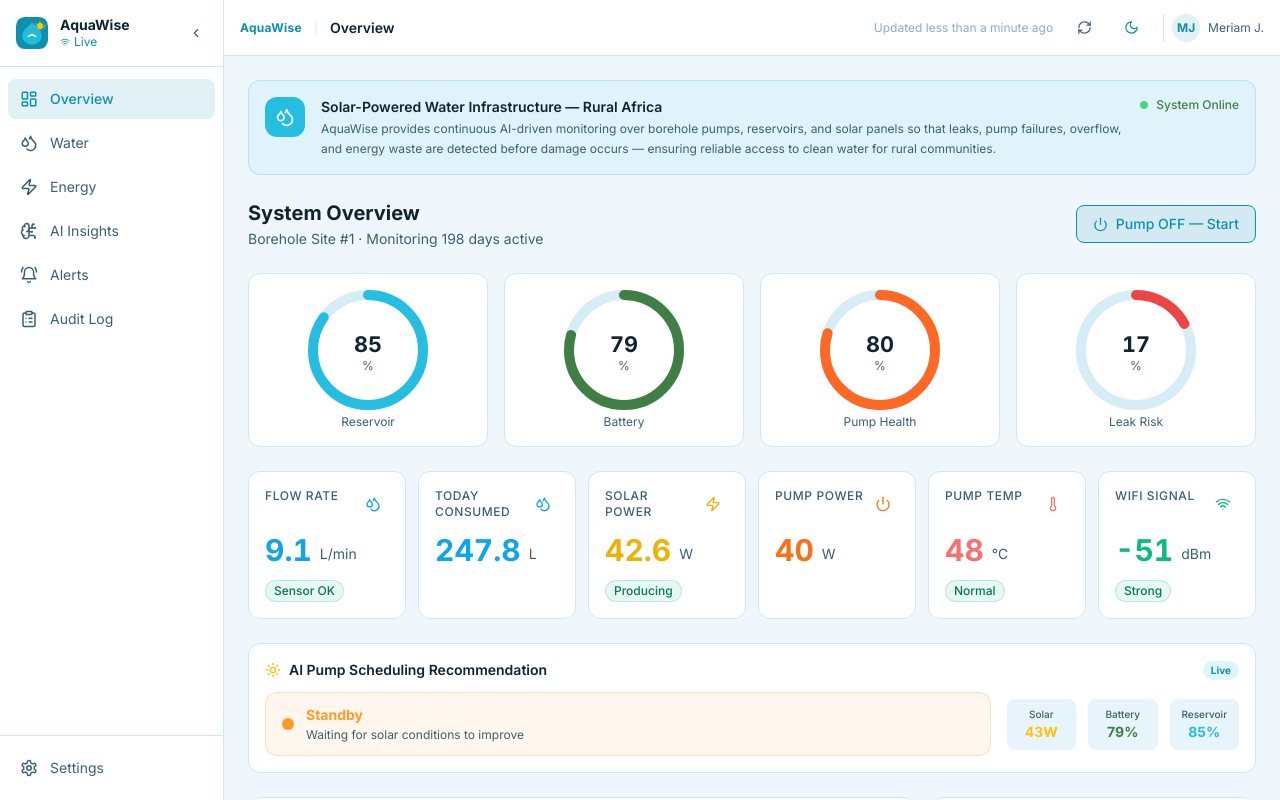
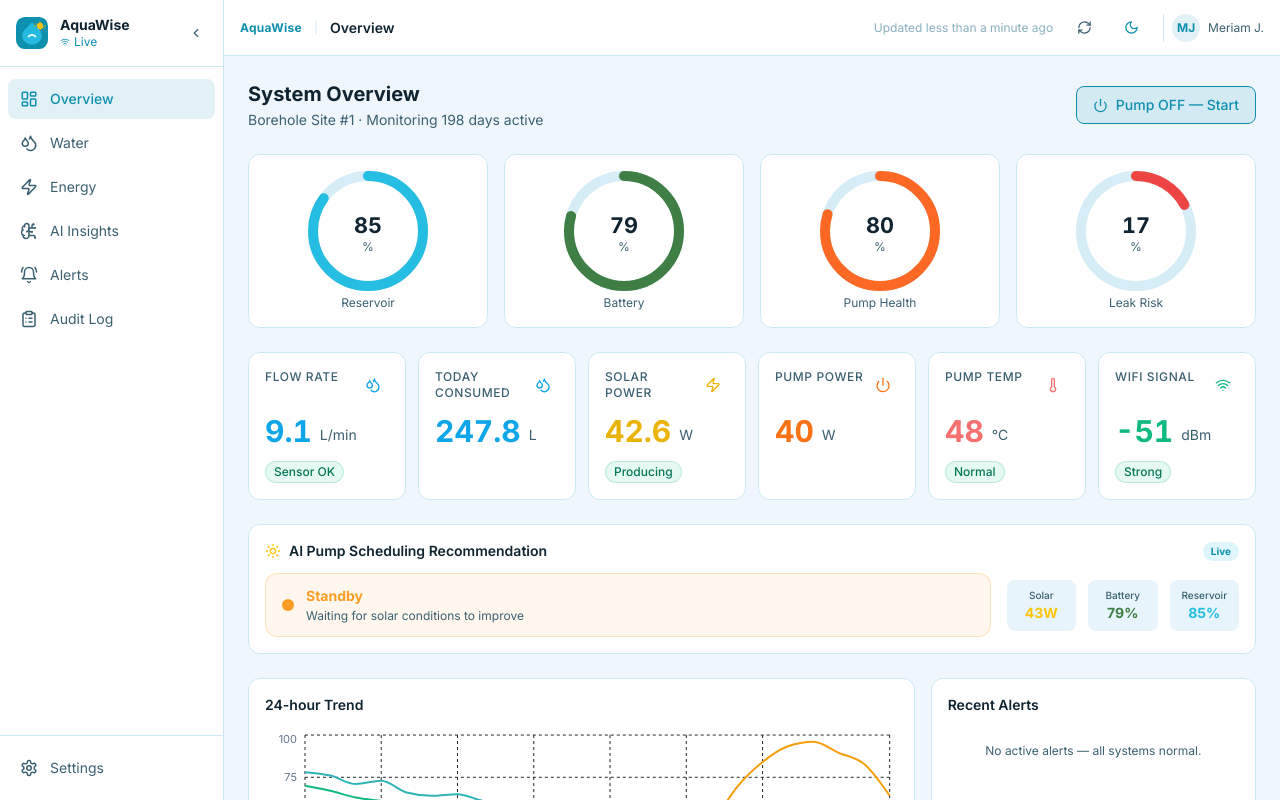
Before and after one commit to meriamjadoui/AquaGrid-AI, a React (Vite) app in the folder dashboard/: page /overview in a window 1280 px wide. Built offline with nearby package versions, Linux system fonts and the light colour scheme.

Commit message:
remove mission banner and SDG alignment panel from Overview

```diff
--- a/dashboard/src/pages/Overview.jsx
+++ b/dashboard/src/pages/Overview.jsx
@@ -6,14 +6,6 @@ import GaugeRing from '../components/UI/GaugeRing'
 import AquaLineChart from '../components/Charts/LineChart'
 import { AlertItem } from '../components/UI/AlertBadge'
 import { getStatus } from '../utils/mockData'
-
-const SDGS = [
-  { n: 6,  color: '#26BDE2', label: 'Clean Water & Sanitation',          desc: 'Real-time reservoir & pipeline monitoring reduces water loss.' },
-  { n: 7,  color: '#FCC30B', label: 'Affordable & Clean Energy',          desc: 'Solar tracking and battery analytics maximise renewable yield.' },
-  { n: 9,  color: '#FD6925', label: 'Industry, Innovation & Infrastructure', desc: 'AI-driven predictive maintenance keeps rural infrastructure resilient.' },
-  { n: 11, color: '#FD9D24', label: 'Sustainable Cities & Communities',   desc: 'Autonomous pump scheduling ensures equitable water distribution.' },
-  { n: 13, color: '#3F7E44', label: 'Climate Action',                     desc: 'Reduced leakage and optimal energy use lower the carbon footprint.' },
-]
 
 // Derive AI-recommended pump schedule from solar forecast
 function getPumpSchedule(sensors, aiResults) {
@@ -37,7 +29,7 @@ export default function Overview() {
   const schedule = getPumpSchedule(sensors, aiResults)
 
   // Community metrics (derived)
-  const householdsServed = Math.round(sensors.totalConsumed / 18)  // avg 18 L/person/day, ~5 per household
+  const householdsServed = Math.round(sensors.totalConsumed / 18)
   const monitoringDays   = impact.monitoringDaysSeed + Math.floor(impact.pumpUptimeMin / 1440)
   const waterSavedDisplay = (impact.waterSavedL + monitoringDays * 12).toFixed(0)
   const energySavedDisplay = (impact.energySavedWh + monitoringDays * 85).toFixed(0)
@@ -45,30 +37,6 @@ export default function Overview() {
 
   return (
     <div className="space-y-6">
-      {/* ── Mission banner ── */}
-      <div
-        className="rounded-xl p-4 border flex items-start gap-4 flex-wrap"
-        style={{ background: 'rgba(38,189,226,0.07)', borderColor: 'rgba(38,189,226,0.25)' }}
-      >
-        <div className="shrink-0 w-10 h-10 rounded-xl flex items-center justify-center" style={{ background: '#26BDE2' }}>
-          <Droplets size={20} color="white" />
-        </div>
-        <div className="flex-1 min-w-0">
-          <p className="text-sm font-semibold" style={{ color: 'var(--color-text)' }}>
-            Solar-Powered Water Infrastructure — Rural Africa
-          </p>
-          <p className="text-xs mt-0.5 leading-relaxed" style={{ color: 'var(--color-text-muted)' }}>
-            AquaWise provides continuous AI-driven monitoring over borehole pumps, reservoirs, and solar panels
-            so that leaks, pump failures, overflow, and energy waste are detected before damage occurs —
-            ensuring reliable access to clean water for rural communities.
-          </p>
-        </div>
-        <div className="flex items-center gap-2 text-xs font-medium shrink-0" style={{ color: '#3F7E44' }}>
-          <div className="w-2 h-2 rounded-full bg-green-500 animate-pulse" />
-          System Online
-        </div>
-      </div>
-
       {/* ── Page header ── */}
       <div className="flex items-center justify-between flex-wrap gap-3">
         <div>
@@ -235,35 +203,6 @@ export default function Overview() {
               Based on water at $0.003/L and energy at $0.0001/Wh · {monitoringDays} days monitored
             </p>
           </div>
-          <span className="text-xs font-bold px-2 py-1 rounded-full" style={{ background: 'rgba(63,126,68,0.15)', color: '#3F7E44' }}>
-            SDG 6 · SDG 7
-          </span>
-        </div>
-      </div>
-
-      {/* ── SDG Alignment ── */}
-      <div className="card">
-        <div className="flex items-center justify-between mb-4 flex-wrap gap-2">
-          <div>
-            <h3 className="text-sm font-semibold" style={{ color: 'var(--color-text)' }}>UN SDG Alignment</h3>
-            <p className="text-xs mt-0.5" style={{ color: 'var(--color-text-muted)' }}>AquaWise directly contributes to 5 Sustainable Development Goals</p>
-          </div>
-          <span className="text-[10px] font-bold px-2 py-1 rounded-full" style={{ background: 'rgba(38,189,226,.15)', color: 'var(--color-primary)' }}>
-            Africa · Rural Water Infrastructure
-          </span>
-        </div>
-        <div className="grid grid-cols-1 sm:grid-cols-2 lg:grid-cols-5 gap-3">
-          {SDGS.map(({ n, color, label, desc }) => (
-            <div key={n} className="rounded-xl p-3 flex flex-col gap-2 border"
-              style={{ background: `${color}10`, borderColor: `${color}35` }}
-            >
-              <div className="flex items-center gap-2">
-                <span className="w-8 h-8 rounded-lg flex items-center justify-center text-sm font-black text-white shrink-0" style={{ background: color }}>{n}</span>
-                <span className="text-xs font-semibold leading-snug" style={{ color: 'var(--color-text)' }}>{label}</span>
-              </div>
-              <p className="text-[11px] leading-relaxed" style={{ color: 'var(--color-text-muted)' }}>{desc}</p>
-            </div>
-          ))}
         </div>
       </div>
 
```
